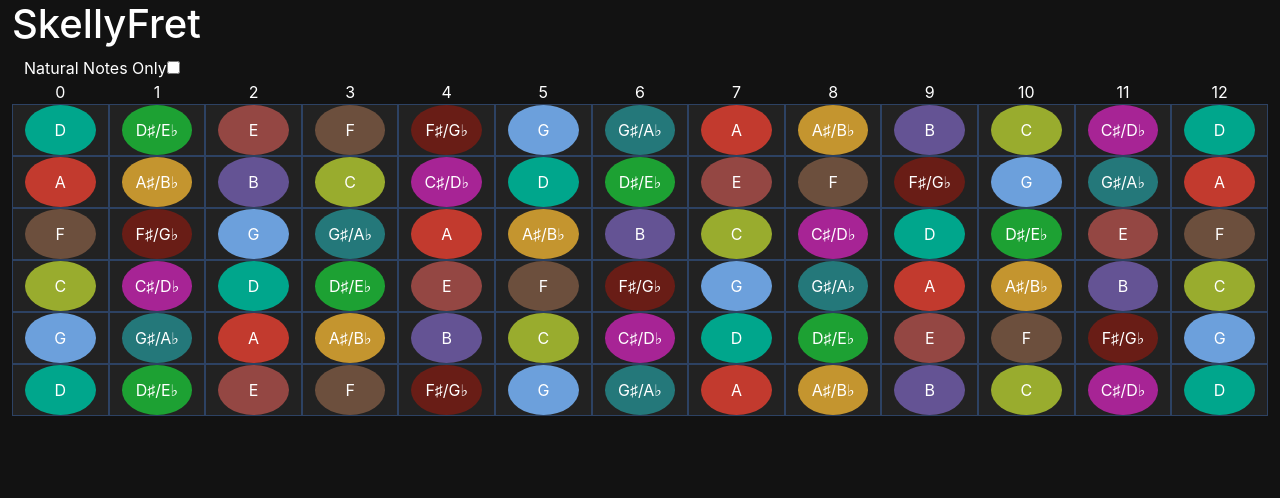
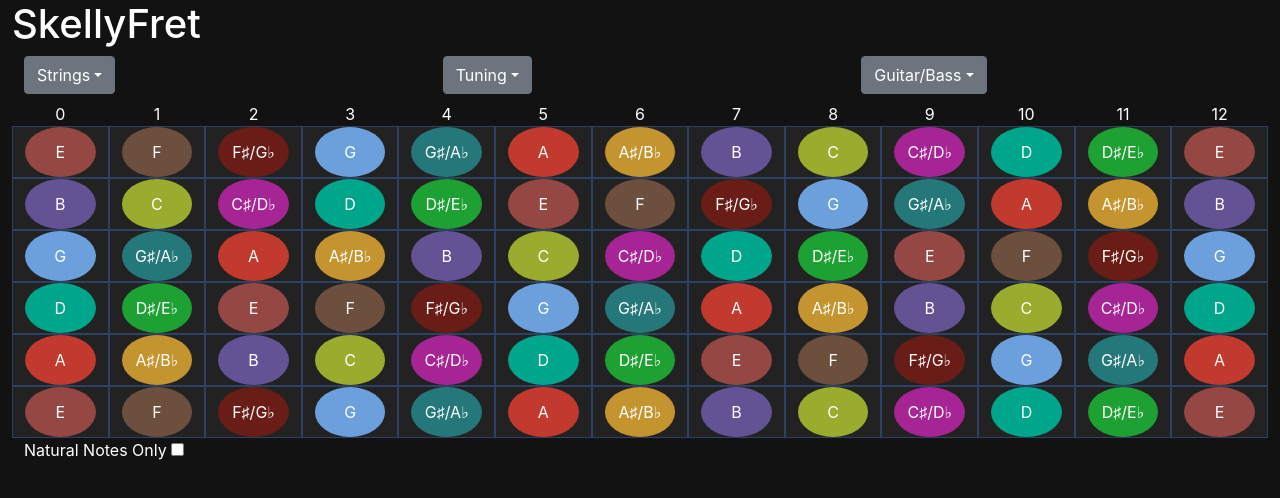
Before and after one commit to CymruKakashi/SkellyFret, a React (Create React App) app: page / in a window 1280 px wide. Shown: the top 498 px of the page. Built offline with nearby package versions, Linux system fonts and the light colour scheme.

Commit message:
Working controls

```diff
--- a/src/components/Fretboard.tsx
+++ b/src/components/Fretboard.tsx
@@ -1,5 +1,5 @@
 import React, { useState } from "react";
-import { Col, Container, InputGroup, Row } from "react-bootstrap";
+import { Col, Container, Dropdown, InputGroup, Row } from "react-bootstrap";
 import Board from "./Board";
 import "./Fretboard.scss";
 
@@ -7,9 +7,27 @@ export default function Fretboard() {
 
     const [boardSize, setBoardSize] = useState(13);
     const [strings, setStrings] = useState(6);
-    const [tuning, setTuning] = useState(2);
+    const [tuning, setTuning] = useState(0);
     const [instrument, setInstrument] = useState(0);
     const [naturalOnly, setNaturalOnly] = useState(false);
+    const [isBass, setIsBass] = useState(false);
+
+    function switchToGuitar()
+    {
+        setInstrument(0);
+        if(strings < 6)
+        {
+            setStrings(6);
+        }
+        setIsBass(false);
+    }
+
+    function switchToBass()
+    {
+        setInstrument(1);
+        setStrings(4);
+        setIsBass(true);
+    }
 
     return (
     <>
@@ -18,8 +36,39 @@ export default function Fretboard() {
             <Container fluid>
                 <Row>
                     <Col>
-                        <span>Natural Notes Only</span>
-                        <input className="ml-1" type='checkbox'></input>
+                    { !isBass &&
+                        <Dropdown className="mb-2">
+                            <Dropdown.Toggle variant="secondary" id="dropdown-basic">
+                                Strings
+                            </Dropdown.Toggle>
+                            <Dropdown.Menu>
+                                <Dropdown.Item onClick={() => setStrings(6)}>Six</Dropdown.Item>
+                                <Dropdown.Item onClick={() => setStrings(7)}>Seven</Dropdown.Item>
+                            </Dropdown.Menu>
+                        </Dropdown>
+                    }
+                    </Col>
+                    <Col>
+                        <Dropdown className="mb-2">
+                            <Dropdown.Toggle variant="secondary" id="dropdown-basic">
+                                Tuning
+                            </Dropdown.Toggle>
+                            <Dropdown.Menu>
+                                <Dropdown.Item onClick={() => setTuning(0)}>Standard</Dropdown.Item>
+                                <Dropdown.Item onClick={() => setTuning(2)}>Whole Step Down</Dropdown.Item>
+                            </Dropdown.Menu>
+                        </Dropdown>
+                    </Col>
+                    <Col>
+                        <Dropdown className="mb-2">
+                            <Dropdown.Toggle variant="secondary" id="dropdown-basic">
+                                Guitar/Bass
+                            </Dropdown.Toggle>
+                            <Dropdown.Menu>
+                                <Dropdown.Item onClick={switchToGuitar}>Guitar</Dropdown.Item>
+                                <Dropdown.Item onClick={switchToBass}>Bass</Dropdown.Item>
+                            </Dropdown.Menu>
+                        </Dropdown>
                     </Col>
                 </Row>
             </Container>
@@ -29,6 +78,14 @@ export default function Fretboard() {
                 tuning={tuning}
                 instrument={instrument}
                 naturalOnly={naturalOnly}/>
+            <Container fluid>
+                <Row>
+                    <Col>
+                        <span>Natural Notes Only </span>
+                        <input type='checkbox' onClick={() => setNaturalOnly(!naturalOnly)}></input>
+                    </Col>
+                </Row>
+            </Container>
         </Container>
     </>
     );
```
